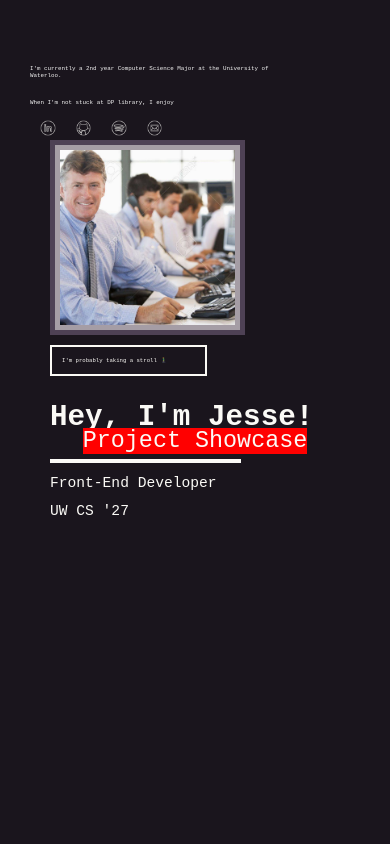
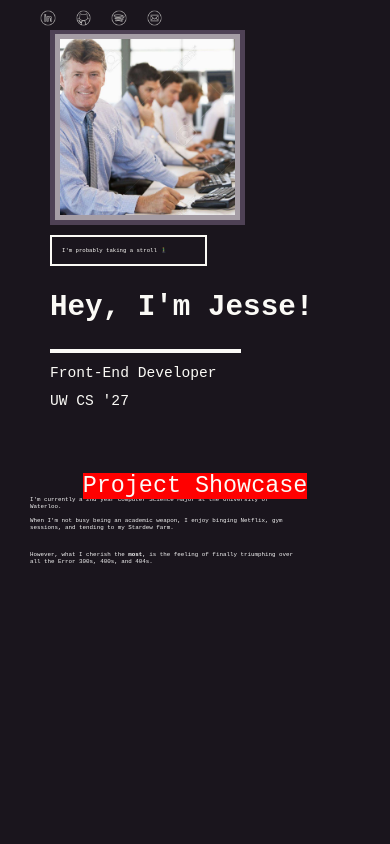
Before and after one commit to jeessh/personal-website-v3, a React (Create React App) app: page / in a window 390 px wide. Shown: the top 844 px of the page. Built offline with nearby package versions, Linux system fonts and the light colour scheme.

Commit message:
Added AboutMe Section

```diff
--- a/src/components/AboutMe/AboutMe.js
+++ b/src/components/AboutMe/AboutMe.js
@@ -1,15 +1,42 @@
-import React from "react";
+import { React, useRef } from "react";
 import "./index.css";
 
 const AboutMe = () => {
+  const errRef = useRef();
+  const errMsgRef = useRef();
+  const errTextRef = useRef();
+
+  setTimeout(() => {
+    if(!errRef.current) return;
+    const rect = errRef.current.getBoundingClientRect();
+    if (rect.top - window.innerHeight / 2 < 0) {
+      // element is past halfway point
+      errTextRef.current.classList.add("error");
+      errTextRef.current.classList.remove("regular");
+      errMsgRef.current.style.opacity = 1;
+    } else {
+      errTextRef.current.classList.remove("error");
+      errTextRef.current.classList.add("regular");
+      errMsgRef.current.style.opacity = 0;
+    }
+  }, 50);
+
   return (
     <wrapper className="aboutContainer">
       <h2 className="aboutText">
         I&apos;m currently a 2nd year Computer Science Major at the University
-        of Waterloo.
+        of Waterloo. <br />
+        <br />
+        When I&apos;m not busy being an&nbsp;
+        <span ref={errTextRef}>academic weapon</span>, I enjoy
+        binging Netflix, gym sessions, and tending to my Stardew farm.
       </h2>
-      <h2 className="aboutText">
-        When I&apos;m not stuck at DP library, I enjoy
+      <h2 ref={errRef} className="aboutText">
+        However, what I cherish the <b>most</b>, is the feeling of finally triumphing
+        over all the Error 300s, 400s, and 404s.
+      </h2>
+      <h2 ref={errMsgRef} className="aboutError">
+        <b>Oops, still need to fix that one!</b>
       </h2>
     </wrapper>
   );
--- a/src/components/AboutMe/index.css
+++ b/src/components/AboutMe/index.css
@@ -13,3 +13,25 @@
   font: 1.5vw "Roboto Mono", monospace;
   color: #f5f5f5;
 }
+
+.aboutError {
+  font: 1.5vw "Roboto Mono", monospace;
+  color: rgba(220, 20, 60);
+  transition: 1s ease-in-out;
+  opacity: 0;
+}
+
+.regular {
+  color: #f5f5f5;
+  background-color: rgb(0,0,0,0);
+  text-decoration: underline wavy rgba(220, 20, 60, 0);
+  transition: 0.15s ease-in-out;
+}
+
+.error {
+  font-weight: 800;
+  color: crimson;
+  background-color: rgba(220, 20, 60, 0.15);
+  text-decoration: underline wavy crimson;
+  transition: 0.15s ease-in-out;
+}
--- a/src/pages/Main/Intro_Section/Intro.js
+++ b/src/pages/Main/Intro_Section/Intro.js
@@ -35,12 +35,13 @@ const Intro = () => {
 
   return (
     <section className="intro" id="intro_main">
+      <wrapper className="bigWrapper">
         <wrapper className="introContainer">
           <Headshot />
           <div
             className="introText"
             style={
-            !isMobile ? { transform: `translateY(${offset * 0.015}rem)` } : {}
+              !(isMobile) ? { transform: `translateY(${offset * 0.015}rem)` } : {}
             }
           >
             <RandomActivity />
@@ -56,6 +57,7 @@ const Intro = () => {
           <ContactIcon image={spotify} url="https://www.linkedin.com/feed/" />
           <ContactIcon image={mail} url="https://www.linkedin.com/feed/" />
         </wrapper>
+      </wrapper>
       <AboutMe />
     </section>
   );
--- a/src/pages/Main/Intro_Section/index.css
+++ b/src/pages/Main/Intro_Section/index.css
@@ -6,6 +6,10 @@
   align-items: baseline;
   margin-left: 10%;
   padding-top: 10%;
+}
+
+.bigWrapper {
+  display: static;
 }
 
 .introContainer {
@@ -51,6 +55,9 @@
     align-items: baseline;
     margin-left: 0;
     padding: 10px;
+  }
+  .bigWrapper {
+    display: flex;
     flex-direction: column-reverse;
   }
   .introContainer {
```
Lines whose indentation alone changed are shown as unchanged.
